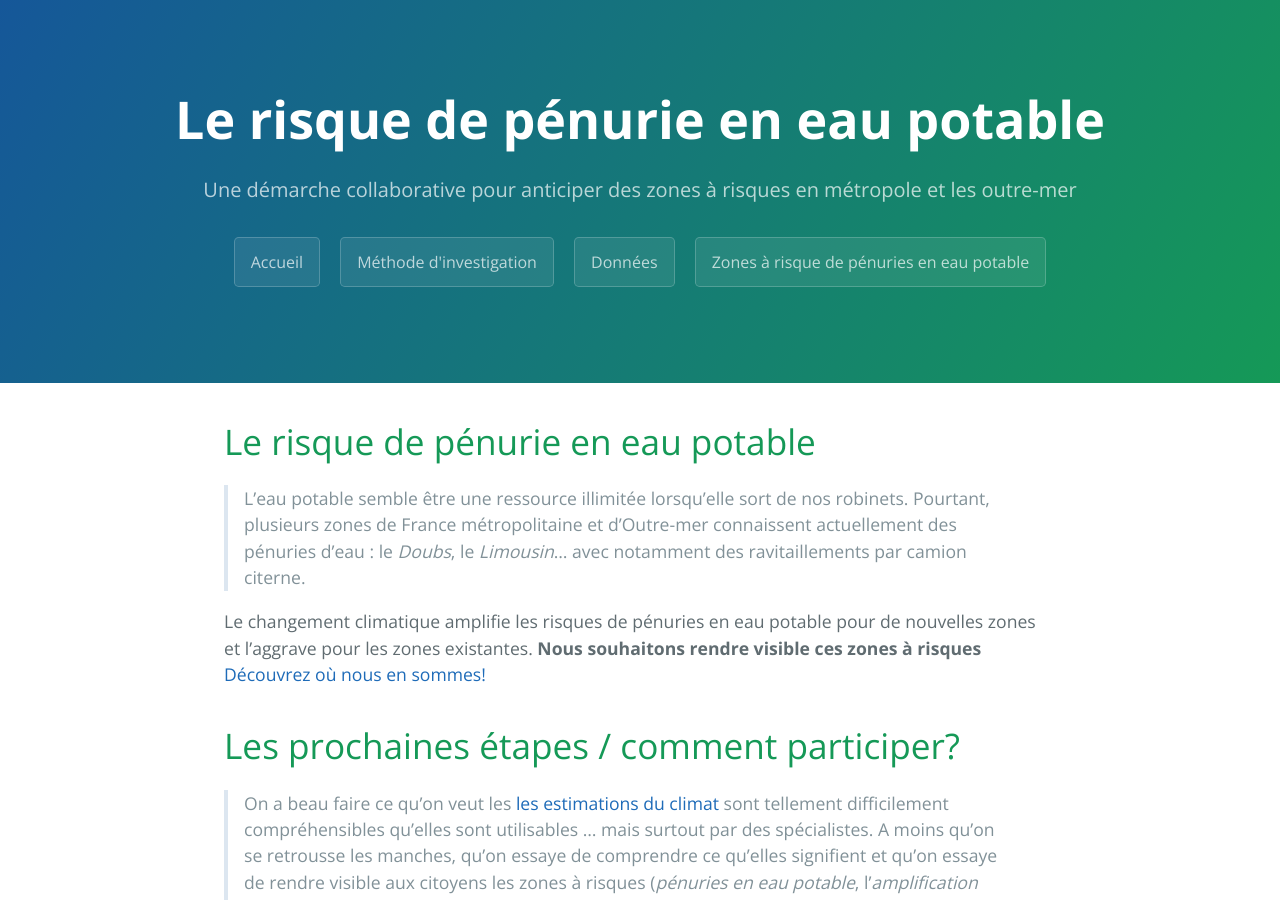
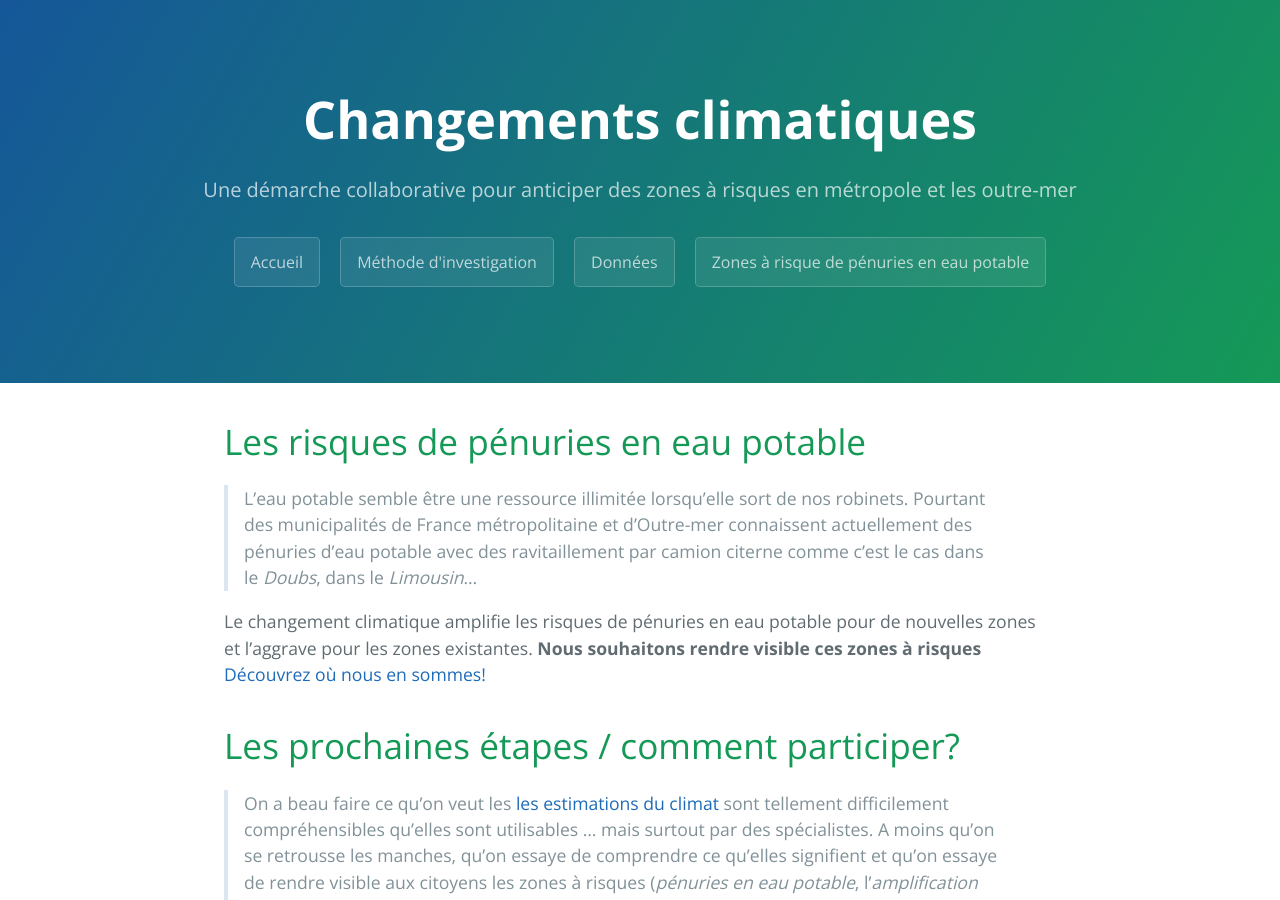
Before and after one commit to secheresses/Ancien-site, a Jekyll site: the page built from index.md, in a window 1280 px wide and 900 px high. Built offline with Jekyll 4.4.1, drawn with Linux system fonts in a browser that asks for light colours; our own code applies the rules of GitHub Pages for plain Markdown files.

Commit message:
Update index.md

```diff
--- a/index.md
+++ b/index.md
@@ -1,10 +1,11 @@
 ---
 layout: default
+title: Changements climatiques
 ---
 
-# Le risque de pénurie en eau potable
+# Les risques de pénuries en eau potable
 
-> L'eau potable semble être une ressource illimitée lorsqu'elle sort de nos robinets. Pourtant, plusieurs zones de France métropolitaine et d'Outre-mer connaissent actuellement des pénuries d'eau : le *Doubs*, le *Limousin*... avec notamment des ravitaillements par camion citerne.
+> L'eau potable semble être une ressource illimitée lorsqu'elle sort de nos robinets. Pourtant des municipalités de France métropolitaine et d'Outre-mer connaissent actuellement des pénuries d'eau potable avec des ravitaillement par camion citerne comme c'est le cas dans le *Doubs*, dans le *Limousin*...
 
 Le changement climatique amplifie les risques de pénuries en eau potable pour de nouvelles zones et l'aggrave pour les zones existantes. **Nous souhaitons rendre visible ces zones à risques** [Découvrez où nous en sommes!](../risques-penurie-eau)
 
```
